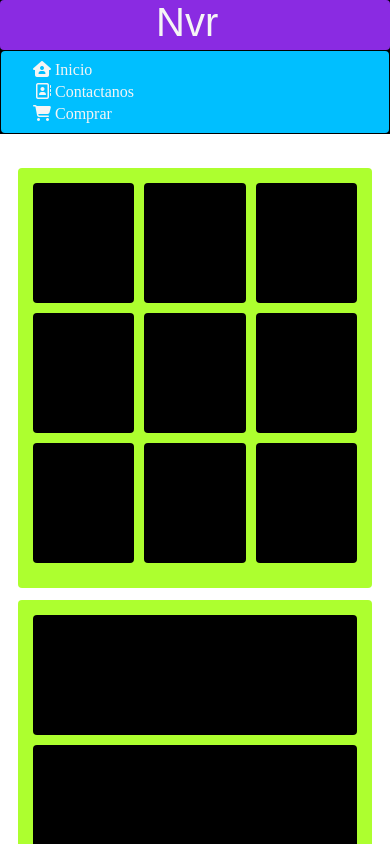
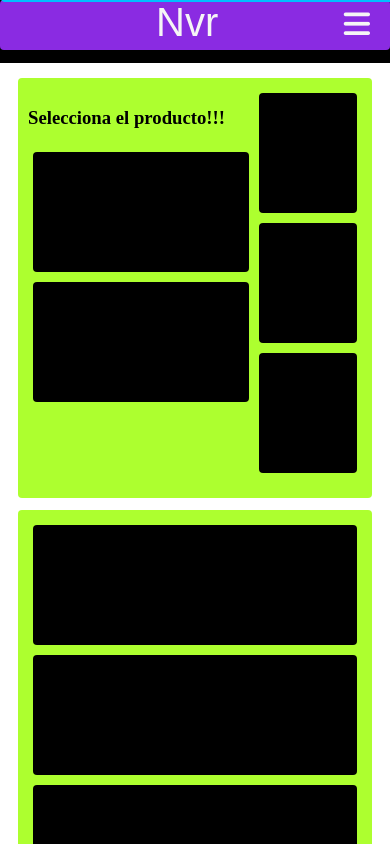
Before and after one commit to cmorales41/MoralesMonroy, a plain HTML site: page index.html in a window 390 px wide. Shown: the top 844 px of the page. Drawn offline with Linux system fonts and the light colour scheme.

Commit message:
Add files via upload

```diff
--- a/estilo.css
+++ b/estilo.css
@@ -10,9 +10,9 @@ header{
 	background-color: black;
 	position: fixed;
 	width: 100%;
-top: 0px;
-margin-left: 0;
-margin-right: 0;
+	top: 0px;
+    margin-left: 0;
+    margin-right: 0;
 
 }
 
@@ -21,6 +21,9 @@ margin-right: 0;
 display: none;
 }
 
+.boton_menu{
+	display: none;
+}
 .nav_ul{
 	background-color: deepskyblue;
 	color: whitesmoke;
@@ -61,6 +64,7 @@ display: none;
 	animation-duration: 2s;
 	animation-fill-mode: forwards;
 	border-radius: 4px;
+	display: flex;
 }
 @keyframes fondo{
 	0%{background: lightskyblue;}
@@ -81,6 +85,7 @@ display: none;
 	animation-direction: alternate;
 	animation-fill-mode: forwards;
 	animation-delay: 0.5s;
+	display: block;
 
 }
 
@@ -147,16 +152,39 @@ margin-left: 0%;
 	display: none;
     }
 
+.boton_menu{
+	display:block;
+	float: right;
+	font-size: 30px;
+	padding: 5px;
+	padding-top: 8px;
+	color: whitesmoke;
+	margin-right: 15px;
+	margin-left: auto;
+
+}
+
+body{
+	padding-top: 60px;
+}
+.boton_menu:hover{
+	margin-top: 150px;
+	transition-duration: 2s;
+}
+
 .nav_responsive_ul{
 	display: block;
 	color: whitesmoke;
 	list-style-type: none;
 	padding: 6px;
 	font-size: 16px;
-	height: 70px;
+	height: 80px;
 	background-color: deepskyblue;
 	margin: 1px;
 	border-radius: 4px;
+	width: 100%;
+	position: absolute;
+	margin-top: -140px;
 
 	}
 .nav_responsive_li{
@@ -189,12 +217,13 @@ margin-left: 0%;
 	width: 50px;
 	position: relative;
 	animation-name: desplazarse;
-	animation-duration: 1s;
+	animation-duration: 1,5s;
 	animation-timing-function: ease-in;
 	animation-iteration-count:1;
 	animation-direction: alternate;
 	animation-fill-mode: forwards;
-	animation-delay: 0.5s;
+	animation-delay: 1s;
+
 }
 
 
--- a/index.html
+++ b/index.html
@@ -17,6 +17,8 @@
 	<header>
 		<div class="container">
 			<div class="caja">Nvr</div>
+			<div class="boton_menu"><i class="fas fa-bars"></i></div>
+
 
 		</div>
 
@@ -27,23 +29,23 @@
 				<li class="nav_li"><a href="#"><i class="fas fa-shopping-cart"></i>Comprar</a></li>
 
 			</ul>
+			<div class="activar"><div class="boton_menu"></div></div>
 			<ul class="nav_responsive_ul">
+
 				   <li class="nav_responsive_li"><a href="#"><i class="fas fa-house-user"></i>Inicio</a></li>
 				   <li class="nav_responsive_li"><a href="#"><i class="far fa-address-book"></i>Contactanos</a></li>
 				   <li class="nav_responsive_li"><a href="#"><i class="fas fa-shopping-cart"></i>Comprar</a></li>
 
 			</ul>
+
 		</nav>
 	</header>
 	<main>
 		<div class="container_flex">
 
 				<div class="caja_grilla">
+					<h3>Selecciona el producto!!!</h3>
 
-					<div class="item"></div>
-					<div class="item"></div>
-					<div class="item"></div>
-					<div class="item"></div>
 					<div class="item"></div>
 					<div class="item"></div>
 					<div class="item"></div>
```
